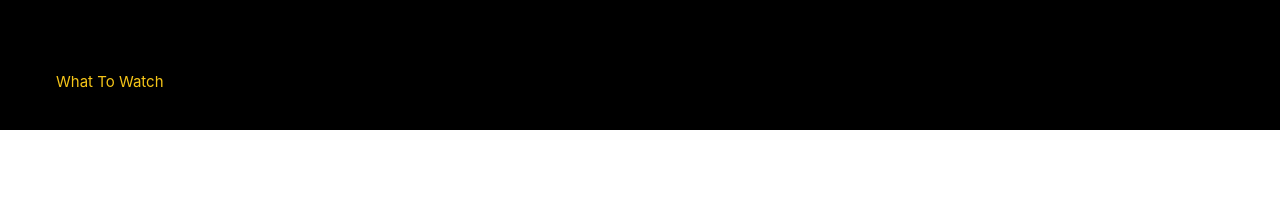
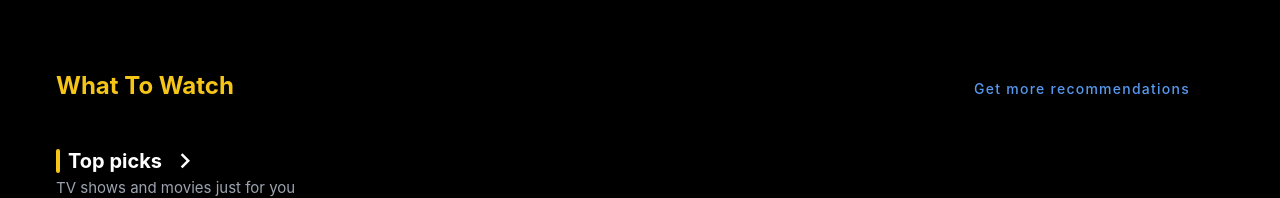
Before and after one commit to fabrice-niyongabo/imdb-clone, a Vue app: page / in a window 1280 px wide. Shown: the part 754-952 px from the top of the page. Before the commit the page ends 884 px from the top, so only its background shows below. Built offline with nearby package versions, Linux system fonts and the light colour scheme; no server answers.

Commit message:
reusable movie section title

```diff
--- a/src/components/SectionTitle/index.vue
+++ b/src/components/SectionTitle/index.vue
@@ -1,8 +1,19 @@
 <template>
-  <div class="flex items-center justify-start gap-2">
-    <div class="w-4 bg-[#F5C518]">&nbsp;</div>
-    <h2>{{ title }}</h2>
-    <v-icon icon="mdi-chevron-right" />
+  <div>
+    <div
+      class="inline-flex items-center justify-between gap-2 hover:cursor-pointer"
+      @mouseover="onMouseOver()"
+      @mouseout="onMouseOut()"
+    >
+      <div class="w-1 rounded-md bg-[#F5C518]">&nbsp;</div>
+      <h2 class="text-xl font-bold m-0 p-0">{{ title }}</h2>
+      <v-icon
+        icon="mdi-chevron-right"
+        :class="isHovered ? 'text-imdb-gold' : 'text-white'"
+        size="x-large"
+      />
+    </div>
+    <p class="text-gray-400">{{ subTitle }}</p>
   </div>
 </template>
 <script lang="ts">
@@ -10,7 +21,21 @@ import { defineComponent } from "vue";
 export default defineComponent({
   props: {
     title: { type: String, required: true },
+    subTitle: { type: String },
     href: { type: String, required: true },
+  },
+  data() {
+    return {
+      isHovered: false,
+    };
+  },
+  methods: {
+    onMouseOver() {
+      this.isHovered = true;
+    },
+    onMouseOut() {
+      this.isHovered = false;
+    },
   },
 });
 </script>
--- a/src/views/Home/WhatToWatch/index.vue
+++ b/src/views/Home/WhatToWatch/index.vue
@@ -2,13 +2,39 @@
   <section class="bg-black py-5">
     <v-container>
       <div class="flex items-start justify-between">
-        <h1 class="capitalize text-imdGold">What to watch</h1>
+        <h1 class="capitalize text-imdb-gold text-2xl font-bold">
+          What to watch
+        </h1>
+        <router-link to="#">
+          <v-btn
+            color="#000"
+            class="!text-imdb-blue !normal-case hover:bg-imdb-light-black"
+          >
+            <span>Get more recommendations</span>
+            <v-icon name="mdi-chevron-right" />
+          </v-btn>
+        </router-link>
       </div>
+      <section-title
+        title="Top picks"
+        href="#"
+        sub-title="TV shows and movies just for you"
+        class="my-10"
+      />
     </v-container>
   </section>
 </template>
 <script lang="ts">
 import { defineComponent } from "vue";
+import SectionTitle from "../../../components/SectionTitle/index.vue";
 
-export default defineComponent({});
+export default defineComponent({
+  components: {
+    SectionTitle,
+  },
+  data() {
+    isVisible: false;
+    movies: [];
+  },
+});
 </script>
--- a/tailwind.config.js
+++ b/tailwind.config.js
@@ -1,10 +1,17 @@
 /** @type {import('tailwindcss').Config} */
+
+const colors = require("tailwindcss/colors");
+
 module.exports = {
   content: ["./index.html", "./src/**/*.{vue,js,ts,jsx,tsx}"],
   theme: {
     extend: {},
     colors: {
-      imdGold: "#F5C518",
+      ...colors,
+      "imdb-gold": "#F5C518",
+      "imdb-blue": "#5799ef",
+      "imdb-black": "#121212",
+      "imdb-light-black": "#252525",
     },
   },
   plugins: [],
```
